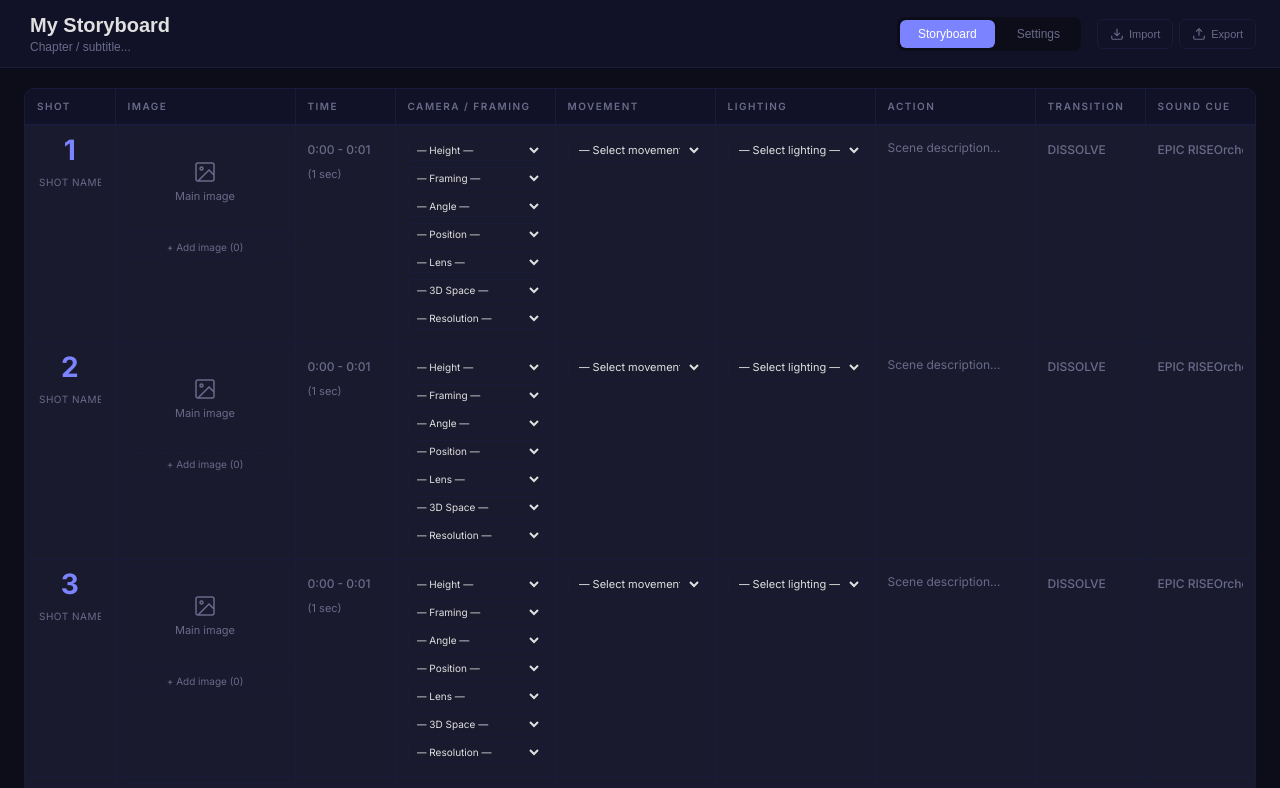
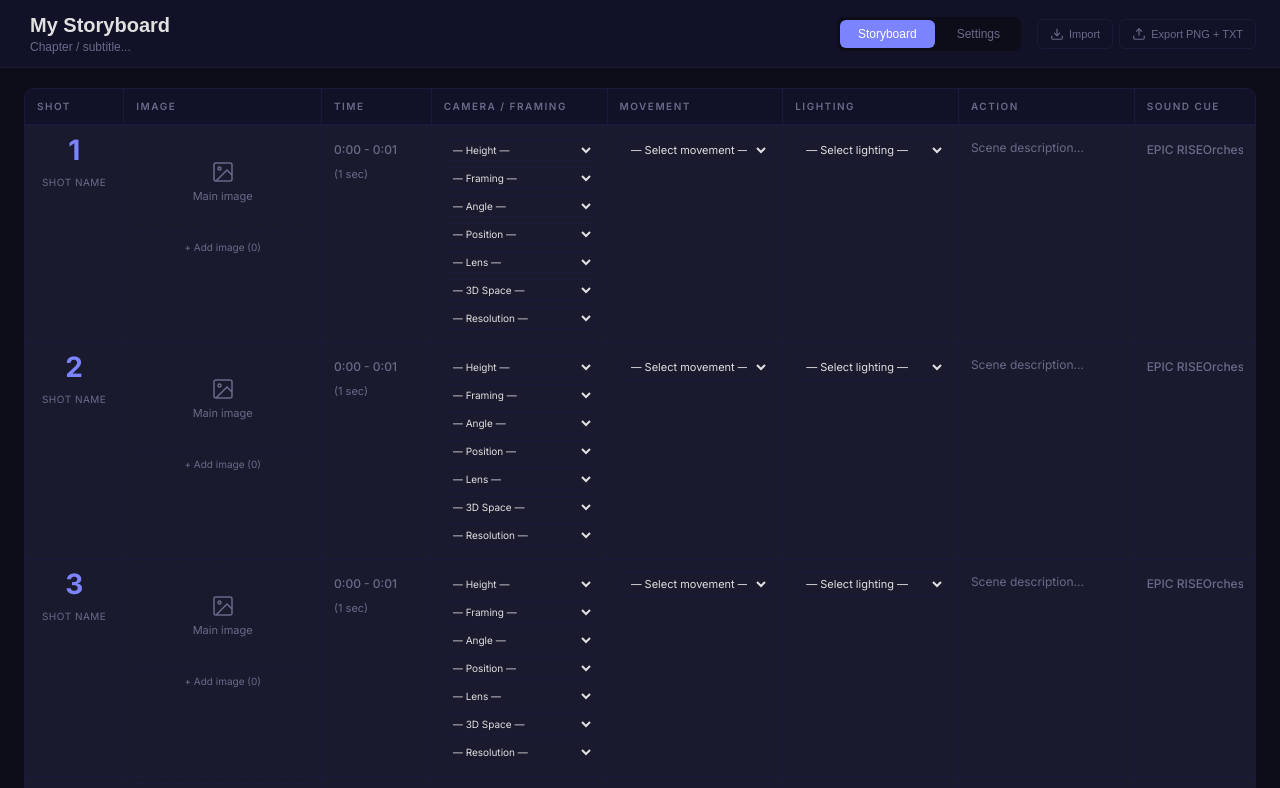
Before and after one commit to Roland7869/Storyboard, a React (Vite) app: page / in a window 1280 px wide. Shown: the top 788 px of the page. Built offline with nearby package versions, Linux system fonts and the light colour scheme.

Commit message:
Remove Transition column, export PNG images + TXT prompts file with shot list

```diff
--- a/src/App.css
+++ b/src/App.css
@@ -144,7 +144,7 @@ body {
 .th-image { width: 180px; }
 .th-time { width: 100px; }
 .th-camera, .th-movement, .th-lighting, .th-action { width: 140px; }
-.th-transition, .th-sound { width: 110px; }
+.th-sound { width: 110px; }
 
 /* Run bar */
 .run-bar {
--- a/src/App.jsx
+++ b/src/App.jsx
@@ -17,7 +17,6 @@ function createPanel(id) {
     movement: '',
     lighting: '',
     action: '',
-    transition: '',
     sound: '',
   }
 }
@@ -27,7 +26,6 @@ const INITIAL_PANELS = Array.from({ length: 6 }, (_, i) => createPanel(i + 1))
 const VIDEO_MODELS = ['Kling', 'Veo', 'Seedance', 'Minimax', 'Sora 2', 'LTX']
 
 const MAX_IMPORT_SIZE = 100 * 1024
-const MAX_EXPORT_SIZE = 50 * 1024 * 1024
 
 const COLOR_SCHEMES = {
   midnight: { bg: '#0d0d1a', headerBg: '#111127', panelBg: '#1a1a2e', borderColor: '#1a1a3a', borderHover: '#4a4a7a', text: '#e0e0e0', textDim: '#6a6a8a', accent: '#7c83ff' },
@@ -121,11 +119,16 @@ function App() {
     const parts = []
     if (p.shotName) parts.push(`Shot: ${p.shotName}`)
     if (p.time) parts.push(`Time: ${p.time}${p.duration ? ' (' + p.duration + ')' : ''}`)
-    if (p.camera) parts.push(`Camera: ${p.camera}`)
+    if (p.cameraHeight) parts.push(`Camera Height: ${p.cameraHeight}`)
+    if (p.cameraFraming) parts.push(`Framing: ${p.cameraFraming}`)
+    if (p.cameraAngle) parts.push(`Angle: ${p.cameraAngle}`)
+    if (p.cameraPosition) parts.push(`Position: ${p.cameraPosition}`)
+    if (p.cameraLens) parts.push(`Lens: ${p.cameraLens}`)
+    if (p.camera3D) parts.push(`3D Space: ${p.camera3D}`)
+    if (p.resolution) parts.push(`Resolution: ${p.resolution}`)
     if (p.movement) parts.push(`Movement: ${p.movement}`)
     if (p.lighting) parts.push(`Lighting: ${p.lighting}`)
     if (p.action) parts.push(`Action: ${p.action}`)
-    if (p.transition) parts.push(`Transition: ${p.transition}`)
     if (p.sound) parts.push(`Sound: ${p.sound}`)
     return parts.length > 0 ? parts.join('\n') : 'No description provided'
   }
@@ -205,57 +208,82 @@ Video model: ${videoModel}
   }
 
   const exportStoryboard = async () => {
-    const panelData = []
-    for (const p of panels) {
-      let mainImage = null
-      if (p.imageFile) {
-        mainImage = await new Promise(resolve => {
-          const reader = new FileReader()
-          reader.onloadend = () => resolve({ data: reader.result, name: p.imageName })
-          reader.onerror = () => resolve(null)
-          reader.readAsDataURL(p.imageFile)
-        })
-      }
-      const additionalImages = []
-      for (const img of (p.extraImages || [])) {
-        if (img.file) {
-          const data = await new Promise(resolve => {
-            const reader = new FileReader()
-            reader.onloadend = () => resolve({ data: reader.result, name: img.name })
-            reader.onerror = () => resolve(null)
-            reader.readAsDataURL(img.file)
-          })
-          if (data) additionalImages.push(data)
-        }
-      }
-      panelData.push({
-        shot: p.id,
-        shotName: p.shotName,
-        time: p.time,
-        duration: p.duration,
-        camera: p.camera,
-        movement: p.movement,
-        lighting: p.lighting,
-        action: p.action,
-        transition: p.transition,
-        sound: p.sound,
-        aiResult: p.aiResult || '',
-        mainImage,
-        additionalImages,
-      })
+    const safeName = sanitizeFilename(title) + (chapter ? '_' + sanitizeFilename(chapter) : '')
+
+    const downloadBlob = (blob, filename) => {
+      const url = URL.createObjectURL(blob)
+      const a = document.createElement('a')
+      a.href = url
+      a.download = filename
+      a.click()
+      URL.revokeObjectURL(url)
     }
 
-    const data = { title, chapter, videoModel, prompt: settings.promptContent || '', panels: panelData }
-    const json = JSON.stringify(data, null, 2)
-    if (json.length > MAX_EXPORT_SIZE) { alert(`Export too large (${Math.round(json.length / 1024 / 1024)}MB)`); return }
+    const convertToPng = (file) => new Promise((resolve) => {
+      if (file.type === 'image/png') { resolve(file); return }
+      const img = new Image()
+      img.onload = () => {
+        const canvas = document.createElement('canvas')
+        canvas.width = img.naturalWidth
+        canvas.height = img.naturalHeight
+        const ctx = canvas.getContext('2d')
+        ctx.drawImage(img, 0, 0)
+        canvas.toBlob((blob) => resolve(blob), 'image/png')
+      }
+      img.onerror = () => resolve(file)
+      img.src = URL.createObjectURL(file)
+    })
 
-    const blob = new Blob([json], { type: 'application/json' })
-    const url = URL.createObjectURL(blob)
-    const a = document.createElement('a')
-    a.href = url
-    a.download = `${sanitizeFilename(title)}${chapter ? '_' + sanitizeFilename(chapter) : ''}.json`
-    a.click()
-    URL.revokeObjectURL(url)
+    let exportedCount = 0
+
+    for (let i = 0; i < panels.length; i++) {
+      const p = panels[i]
+      const shotNum = i + 1
+
+      if (p.imageFile) {
+        const pngBlob = await convertToPng(p.imageFile)
+        downloadBlob(pngBlob, `${safeName}_Shot${shotNum}.png`)
+        exportedCount++
+        await new Promise(r => setTimeout(r, 200))
+      }
+    }
+
+    const lines = []
+    lines.push(`Storyboard: ${title}`)
+    if (chapter) lines.push(`Chapter: ${chapter}`)
+    lines.push(`Video Model: ${videoModel}`)
+    lines.push(`Total Shots: ${panels.length}`)
+    lines.push('')
+
+    for (let i = 0; i < panels.length; i++) {
+      const p = panels[i]
+      const shotNum = i + 1
+      lines.push(`═══════════════════════════════════════`)
+      lines.push(`SHOT ${shotNum}${p.shotName ? ' — ' + p.shotName : ''}`)
+      lines.push(`═══════════════════════════════════════`)
+      if (p.time) lines.push(`Time: ${p.time}${p.duration ? ' (' + p.duration + ')' : ''}`)
+      if (p.cameraHeight) lines.push(`Camera Height: ${p.cameraHeight}`)
+      if (p.cameraFraming) lines.push(`Framing: ${p.cameraFraming}`)
+      if (p.cameraAngle) lines.push(`Angle: ${p.cameraAngle}`)
+      if (p.cameraPosition) lines.push(`Position: ${p.cameraPosition}`)
+      if (p.cameraLens) lines.push(`Lens: ${p.cameraLens}`)
+      if (p.camera3D) lines.push(`3D Space: ${p.camera3D}`)
+      if (p.resolution) lines.push(`Resolution: ${p.resolution}`)
+      if (p.movement) lines.push(`Movement: ${p.movement}`)
+      if (p.lighting) lines.push(`Lighting: ${p.lighting}`)
+      if (p.action) lines.push(`Action: ${p.action}`)
+      if (p.sound) lines.push(`Sound: ${p.sound}`)
+      if (p.aiResult) lines.push(`\nAI Prompt:\n${p.aiResult}`)
+      lines.push('')
+    }
+
+    const txtContent = lines.join('\n')
+    const txtBlob = new Blob([txtContent], { type: 'text/plain' })
+    downloadBlob(txtBlob, `${safeName}_prompts.txt`)
+
+    if (exportedCount === 0 && panels.every(p => !p.aiResult && !p.action)) {
+      alert('Nothing to export — add images or run AI first')
+    }
   }
 
   return (
@@ -289,9 +317,9 @@ Video model: ${videoModel}
             <svg width="14" height="14" viewBox="0 0 24 24" fill="none" stroke="currentColor" strokeWidth="2"><path d="M21 15v4a2 2 0 0 1-2 2H5a2 2 0 0 1-2-2v-4"/><polyline points="7,10 12,15 17,10"/><line x1="12" y1="15" x2="12" y2="3"/></svg>
             Import
           </button>
-          <button className="action-btn" onClick={exportStoryboard} title="Export JSON">
+          <button className="action-btn" onClick={exportStoryboard} title="Export PNG images + TXT prompts">
             <svg width="14" height="14" viewBox="0 0 24 24" fill="none" stroke="currentColor" strokeWidth="2"><path d="M21 15v4a2 2 0 0 1-2 2H5a2 2 0 0 1-2-2v-4"/><polyline points="17,8 12,3 7,8"/><line x1="12" y1="3" x2="12" y2="15"/></svg>
-            Export
+            Export PNG + TXT
           </button>
         </div>
       </header>
@@ -309,7 +337,6 @@ Video model: ${videoModel}
                   <th className="th-movement">MOVEMENT</th>
                   <th className="th-lighting">LIGHTING</th>
                   <th className="th-action">ACTION</th>
-                  <th className="th-transition">TRANSITION</th>
                   <th className="th-sound">SOUND CUE</th>
                 </tr>
               </thead>
--- a/src/components/StoryPanel.css
+++ b/src/components/StoryPanel.css
@@ -307,6 +307,6 @@
   padding: 3px 0;
 }
 
-.sb-transition, .sb-sound {
+.sb-sound {
   width: 110px;
 }
--- a/src/components/StoryPanel.jsx
+++ b/src/components/StoryPanel.jsx
@@ -382,16 +382,6 @@ export default function StoryPanel({ panel, onUpdate, panelNumber }) {
           maxLength={500}
         />
       </td>
-      <td className="sb-transition">
-        <input
-          type="text"
-          value={panel.transition || ''}
-          onChange={(e) => handleField('transition', e.target.value)}
-          placeholder="DISSOLVE"
-          className="cell-input"
-          maxLength={50}
-        />
-      </td>
       <td className="sb-sound">
         <input
           type="text"
```
